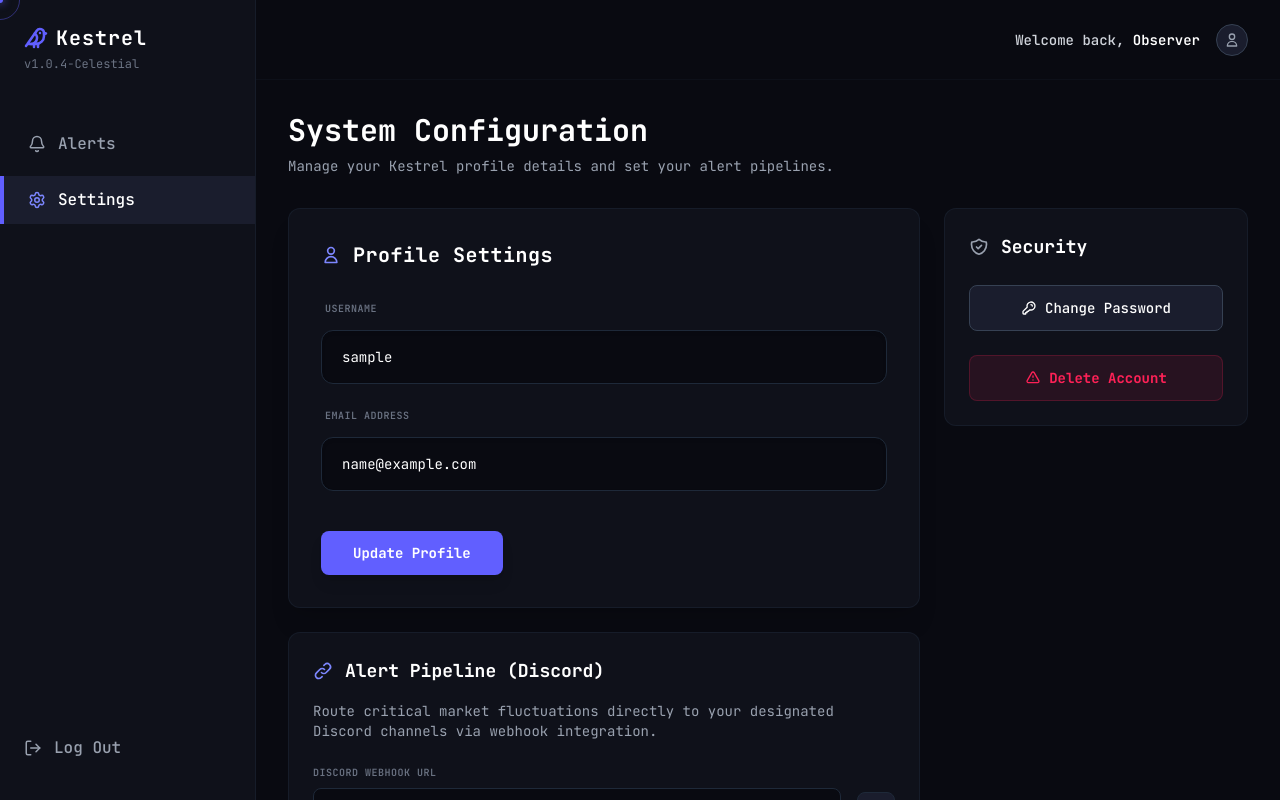
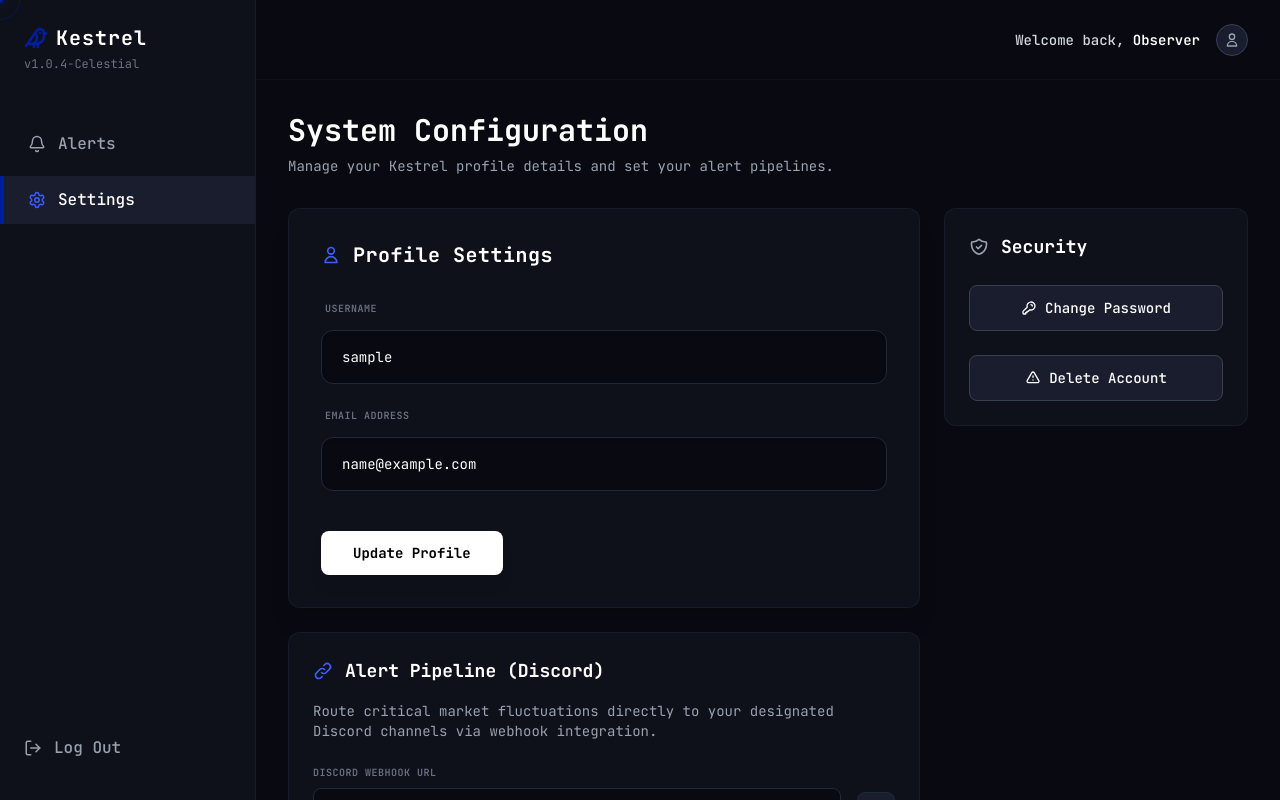
Before and after one commit to saiiie/Kestrel, a React (Vite) app in the folder frontend/: page /settings in a window 1280 px wide. Built offline with nearby package versions, Linux system fonts and the light colour scheme; no server answers; sample sign-in values are in the browser's storage.

Commit message:
style: adjusted system accent color and hover state for log out button

```diff
--- a/frontend/src/components/AlertPipelineCard.jsx
+++ b/frontend/src/components/AlertPipelineCard.jsx
@@ -100,7 +100,7 @@
                     </button>
                     <button
                         onClick={handleSaveWebhook}
-                        className="px-8 py-3 bg-indigo-500 hover:bg-indigo-600 text-white rounded-lg text-sm font-bold transition-all shadow-lg active:scale-95"
+                        className="px-8 py-3 bg-white hover:bg-gray-200 text-black rounded-lg text-sm font-bold transition-all shadow-lg active:scale-95"
                     >
                         Save Webhook
                     </button>
--- a/frontend/src/components/CustomCursor.jsx
+++ b/frontend/src/components/CustomCursor.jsx
@@ -42,7 +42,7 @@
             className="fixed top-0 left-0 w-10 h-10 border border-indigo-500/40 rounded-full pointer-events-none z-[9999] flex items-center justify-center will-change-transform"
             style={{ transform: 'translate3d(-100px, -100px, 0)' }}
         >
-            <div className="w-1.5 h-1.5 bg-indigo-500 rounded-full shadow-[0_0_8px_#6366f1]"></div>
+            <div className="w-1.5 h-1.5 bg-indigo-500 rounded-full shadow-[0_0_8px_#011e9f]"></div>
         </div>
     );
 });
--- a/frontend/src/components/ProfileSettingsCard.jsx
+++ b/frontend/src/components/ProfileSettingsCard.jsx
@@ -57,7 +57,7 @@
                 <div className="pt-4">
                     <button
                         onClick={handleSave}
-                        className="px-8 py-3 bg-indigo-500 hover:bg-indigo-600 text-white rounded-lg text-sm font-bold transition-all shadow-lg active:scale-95"
+                        className="px-8 py-3 bg-white hover:bg-gray-200 text-black rounded-lg text-sm font-bold transition-all shadow-lg active:scale-95"
                     >
                         Update Profile
                     </button>
--- a/frontend/src/components/SecurityCard.jsx
+++ b/frontend/src/components/SecurityCard.jsx
@@ -14,7 +14,7 @@
                     Change Password
                 </button>
 
-                <button className="w-full px-4 py-3 bg-rose-500/10 hover:bg-rose-500/20 text-rose-500 rounded-lg text-sm font-bold border border-rose-500/20 transition-colors flex items-center justify-center">
+                <button className="w-full px-4 py-3 bg-[#1A1D2D] hover:bg-gray-800 text-white rounded-lg text-sm font-medium border border-gray-700 transition-colors flex items-center justify-center">
                     <svg className="w-4 h-4 mr-2" fill="none" stroke="currentColor" viewBox="0 0 24 24"><path strokeLinecap="round" strokeLinejoin="round" strokeWidth="2" d="M12 9v2m0 4h.01m-6.938 4h13.856c1.54 0 2.502-1.667 1.732-3L13.732 4c-.77-1.333-2.694-1.333-3.464 0L3.34 16c-.77 1.333.192 3 1.732 3z" /></svg>
                     Delete Account
                 </button>
--- a/frontend/src/components/Sidebar.jsx
+++ b/frontend/src/components/Sidebar.jsx
@@ -56,7 +56,7 @@
                     onClick={logout}
                     className="flex items-center text-gray-400 hover:text-red-400 transition-colors group"
                 >
-                    <LogOut size={18} className="mr-3 group-hover:-translate-x-1 transition-transform" />
+                    <LogOut size={18} className="mr-3" />
                     <span className="font-medium">Log Out</span>
                 </button>
             </div>
--- a/frontend/src/index.css
+++ b/frontend/src/index.css
@@ -2,6 +2,9 @@
 
 @theme {
   --font-sans: 'JetBrains Mono', monospace;
+  --color-indigo-400: #3b5eff;
+  --color-indigo-500: #011e9f;
+  --color-indigo-600: #001366;
 }
 
 body {
```
